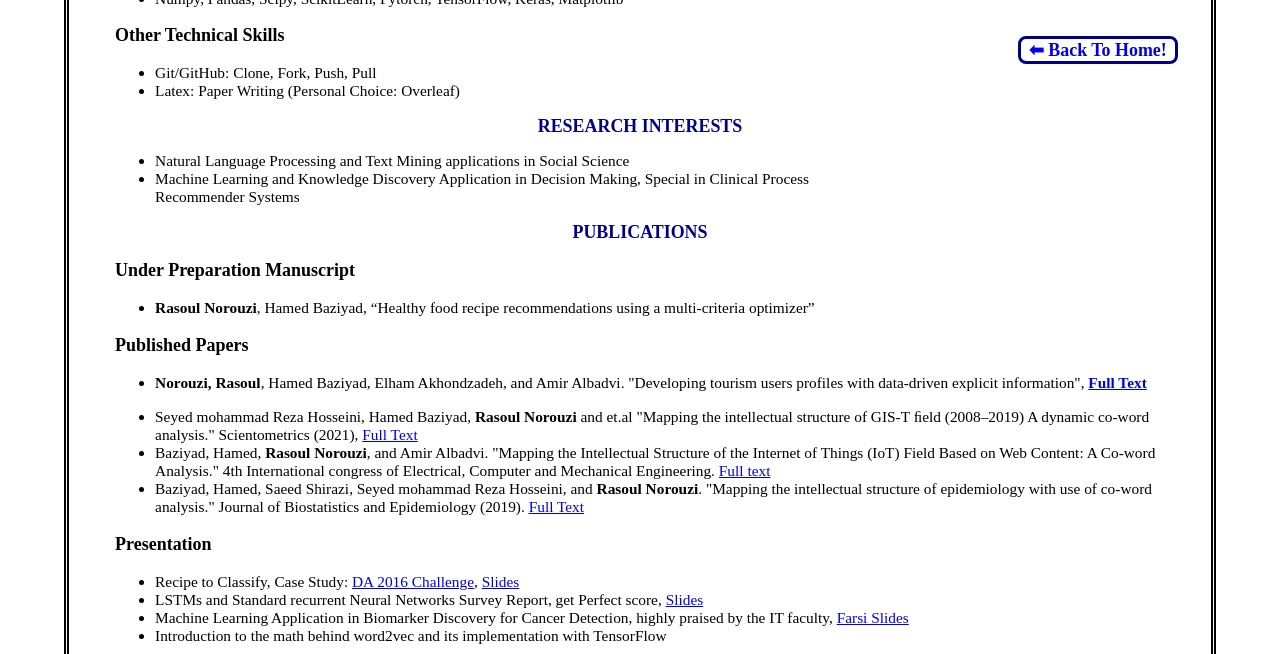
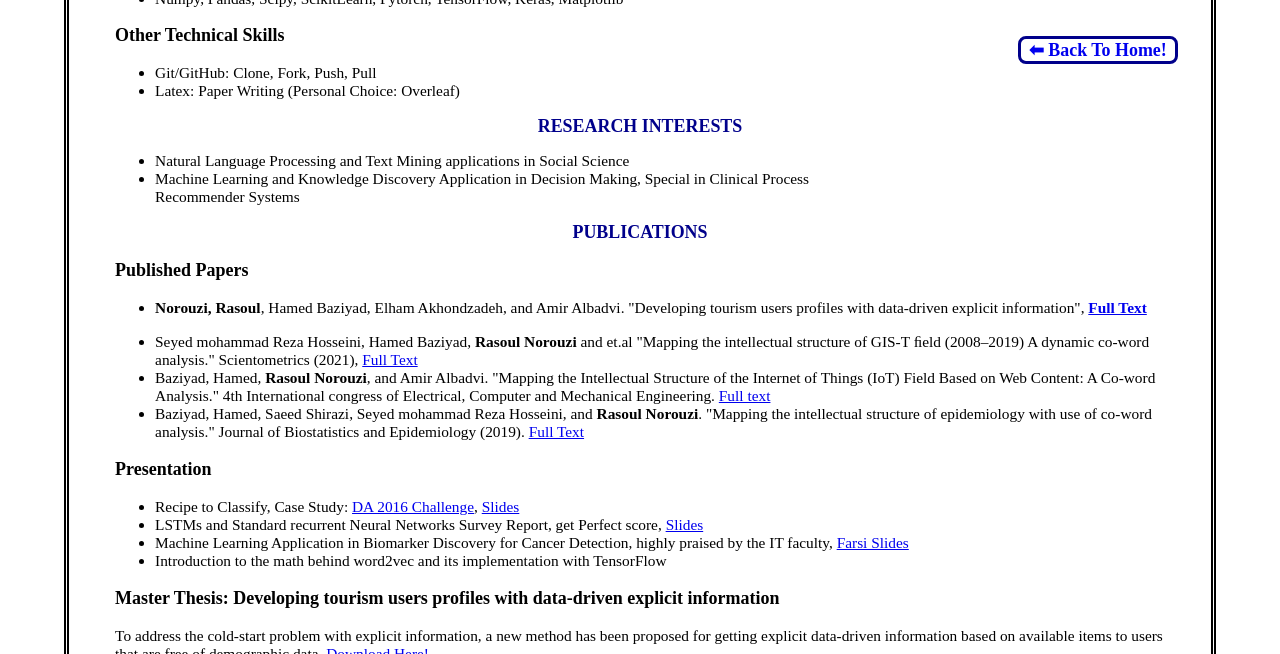
Before and after one commit to rasoulnorouzi/rasoulnorouzi.github.io, a Jekyll site: the page cv.html, which Jekyll copies as it is, in a window 1280 px wide and 900 px high, scrolled down 781 px, cut to the strip 0-654 px from the top of the window. Built offline with Jekyll 4.4.1, drawn with Linux system fonts in a browser that asks for light colours.

Commit message:
Update cv.html

```diff
--- a/cv.html
+++ b/cv.html
@@ -96,10 +96,7 @@
 
     <!-- PUBLICATIONS -->
     <h2 class="title">PUBLICATIONS</h2>
-    <h3>Under Preparation Manuscript</h3>
-        <ul>
-            <li> <b>Rasoul Norouzi</b>, Hamed Baziyad, “Healthy food recipe recommendations using a multi-criteria optimizer” </li>
-        </ul>
+
     <h3> Published Papers </h3>
     <ul>
         <li><p> <b>Norouzi, Rasoul</b>, Hamed Baziyad, Elham Akhondzadeh, and Amir Albadvi. "Developing tourism users profiles with data-driven explicit information", <a href="https://www.hindawi.com/journals/mpe/2022/6536908/"><b>Full Text</b></a></p></li>
```
